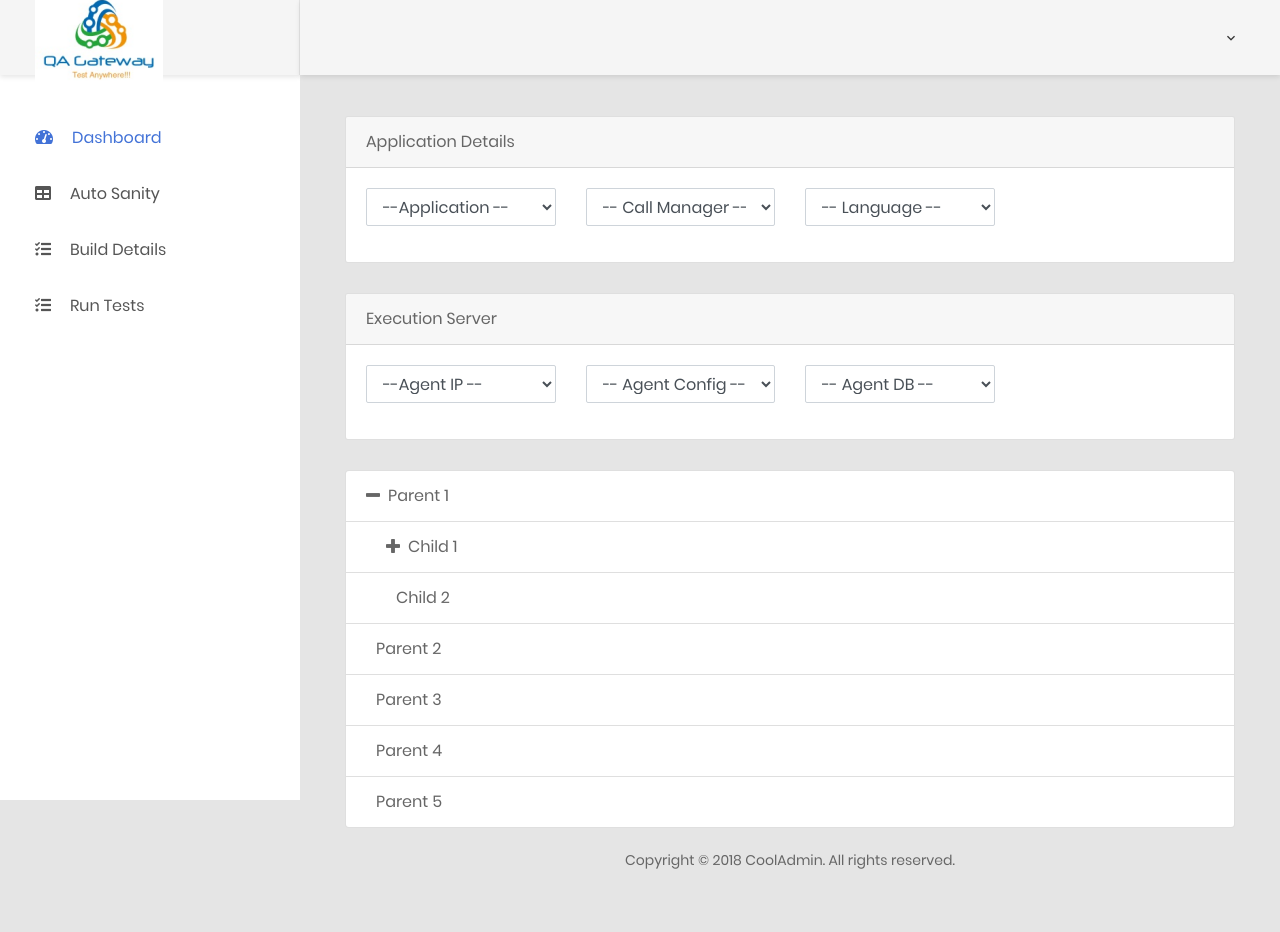
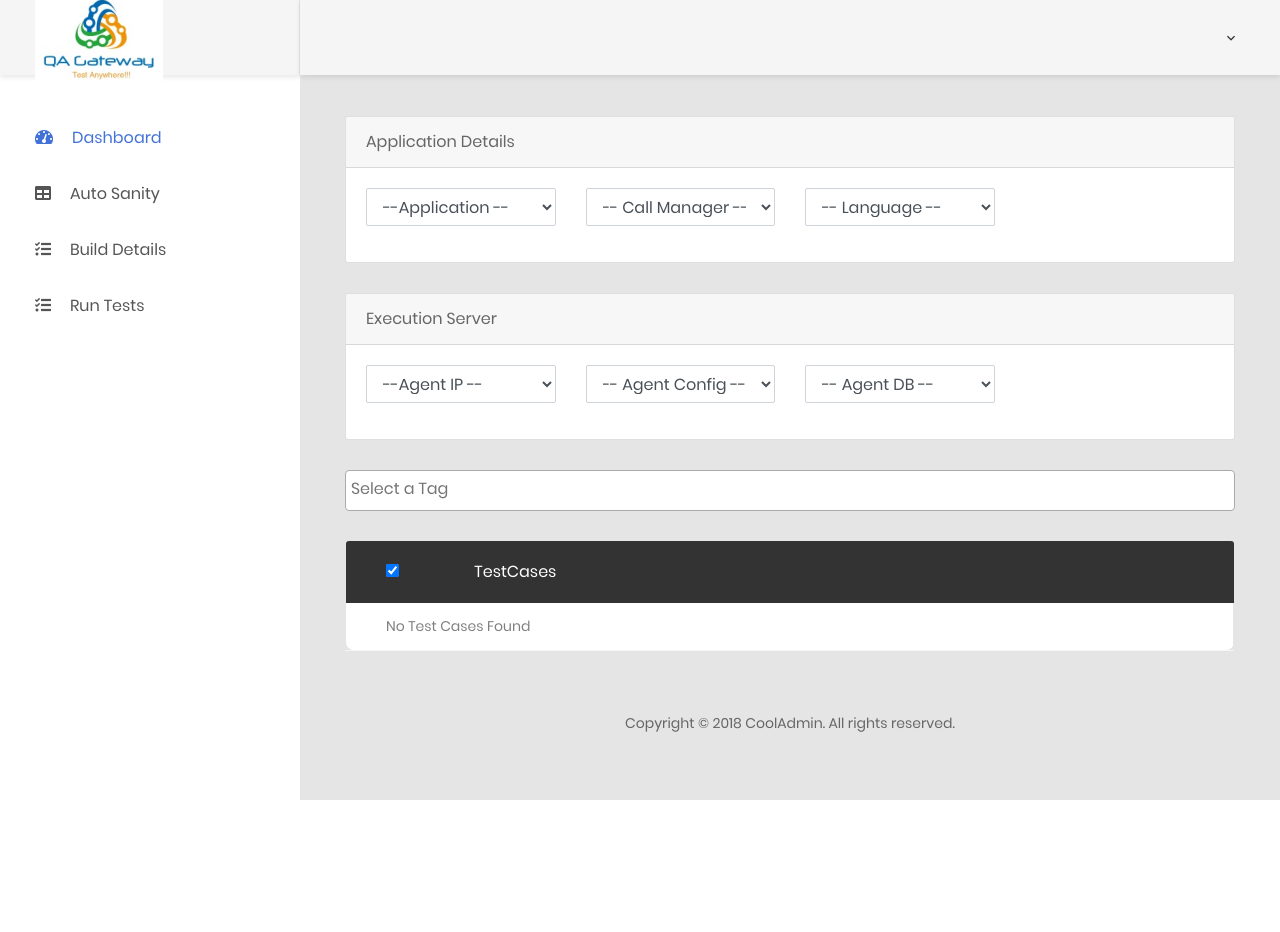
Before and after one commit to kamtasingh/mysite_testing, a Django app: page /mysite/runtest/ in a window 1280 px wide. After the commit the page ends 800 px from the top, so only its background shows below. Run offline with Django 3.2, Linux system fonts and the light colour scheme; some libraries are stand-ins or nearby versions.

Commit message:
testcases changes

```diff
--- a/static/js/main.js
+++ b/static/js/main.js
@@ -1857,6 +1857,8 @@ function setHeader(xhr) {
           },
           error: function() { alert('boo!'); }
         });
+
+  filltags();
 });
 })(jQuery);
 
@@ -1914,3 +1916,96 @@ function setHeader(xhr) {
         });
 });
 })(jQuery);
+ $(".select-ajax").select2({
+   tags : true,
+});
+
+function filltags(){
+$('.select-ajax').html('');
+if ($('#application').val()){
+// var newOption = new Option("Hello", 1, false, false);
+// var newOption = new Option("Hello2", 2, false, false);
+
+
+$.ajax({
+          url: 'http://10.112.86.90/api/tags',
+          type: 'GET',
+          contentType:'application/json',
+          dataType: 'json',
+          data: {appname: $('#application').val()},
+
+          success: function(data) {
+          for (var i = 0; i < data.length; i++) {
+          //console.log(data);
+          var newOption = new Option(data[i], data[i], false, false);
+          $('.select-ajax').append(newOption);
+           }
+          },
+          error: function() { alert('boo!'); }
+        });
+
+
+
+}
+
+}
+
+$('.select-ajax').on('select2:select select2:unselect', function (e) {
+    // var data = e.params.data;
+    // console.log(data);
+    console.log($('.select-ajax').val());
+    $.ajax({
+          url: 'http://10.112.86.90/api/tags/GetTC',
+          type: 'GET',
+          contentType:'application/json',
+          dataType: 'json',
+          data: {tag: $('.select-ajax').val()},
+          success: function(data) {
+
+          tabledata="";
+          for (var i = 0; i < data.length; i++) {
+          if(jQuery.inArray(data[i], unselected_checkbox) !== -1){
+          tabledata+='<tr><td style="text-align:left;width:10%"><input type=checkbox value="'+data[i]+'" class="testcasecheckbox"  /></td><td style="text-align:left;width:10%">'+data[i]+'</td></tr>';
+          }
+          else{
+          tabledata+='<tr><td style="text-align:left;width:10%"><input type=checkbox value="'+data[i]+'" class="testcasecheckbox" checked /></td><td style="text-align:left;width:10%">'+data[i]+'</td></tr>';
+          }
+          }
+           $('.testcases').html(tabledata);
+           $("input.testcasecheckbox").change(function() {
+          datacalculation($(this));
+});
+
+
+
+          },
+
+          error: function() { alert('boo!'); }
+        });
+});
+
+var unselected_checkbox = [];
+
+$("input#header-checkbox").change(function() {
+    var ischecked= $(this).is(':checked');
+    if(!ischecked){
+     $('input:checkbox').prop('checked',false);
+    }
+    else{
+    $('input:checkbox').prop('checked',true);
+    }
+});
+
+
+
+function datacalculation(obj){
+
+var ischecked= $(obj).is(':checked');
+    if(!ischecked){
+     unselected_checkbox.push($(obj).val());
+    }
+    else{
+    unselected_checkbox.splice( $.inArray($(obj).val(), unselected_checkbox), 1 );
+    }
+
+}
--- a/templates/runtest.html
+++ b/templates/runtest.html
@@ -86,11 +86,37 @@
 
                         <div class="row">
                             <div class="col-lg-12">
-                                <div id="tree"></div>
+                                {% comment %}<div id="tree"></div>{% endcomment %}
+                                <select data-placeholder="Select a Tag" class="select-ajax" multiple>
+                                </select>
                             </div>
                         </div>
 
 
+                        <div class="row m-t-30">
+                            <div class="col-md-12">
+                                <!-- DATA TABLE-->
+                                <div class="table-responsive m-b-40">
+                                    <table class="table table-borderless table-data3 ">
+                                        <thead>
+                                            <tr>
+                                                <th style="text-align:left;width:10%"><input type="checkbox" checked id="header-checkbox"/></th>
+                                                <th style="text-align:left;width:90%">TestCases</th>
+
+                                            </tr>
+                                        </thead>
+                                        <tbody class="testcases">
+                                            <tr>
+                                                <td colspan="2" style="text-align:left;">No Test Cases Found</td>
+
+                                            </tr>
+
+                                        </tbody>
+                                    </table>
+                                </div>
+                                <!-- END DATA TABLE-->
+                            </div>
+                        </div>
 
 
                         <div class="row">
@@ -107,6 +133,7 @@
 
 {% endblock %}
 {% block extrajs %}
+{% comment %}
 <script src="{% static 'js/bootstrap-treeview.js' %}"></script>
 <script type="text/javascript">
 
@@ -177,4 +204,7 @@ function getTree(){
 });
 
 </script>
+{% endcomment %}
+<script src="https://cdnjs.cloudflare.com/ajax/libs/select2/4.0.6-rc.0/js/select2.min.js"></script>
+
 {% endblock %}
```
